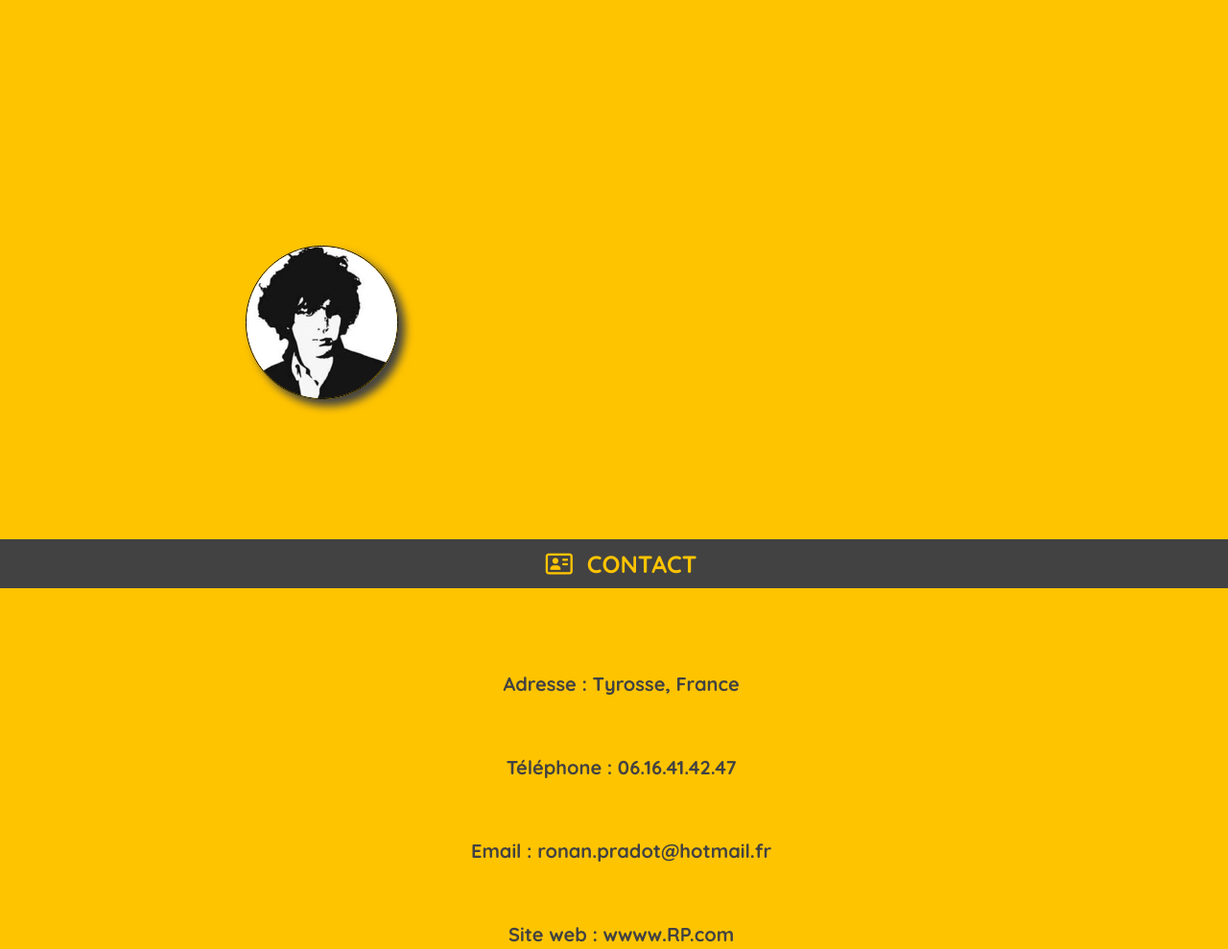
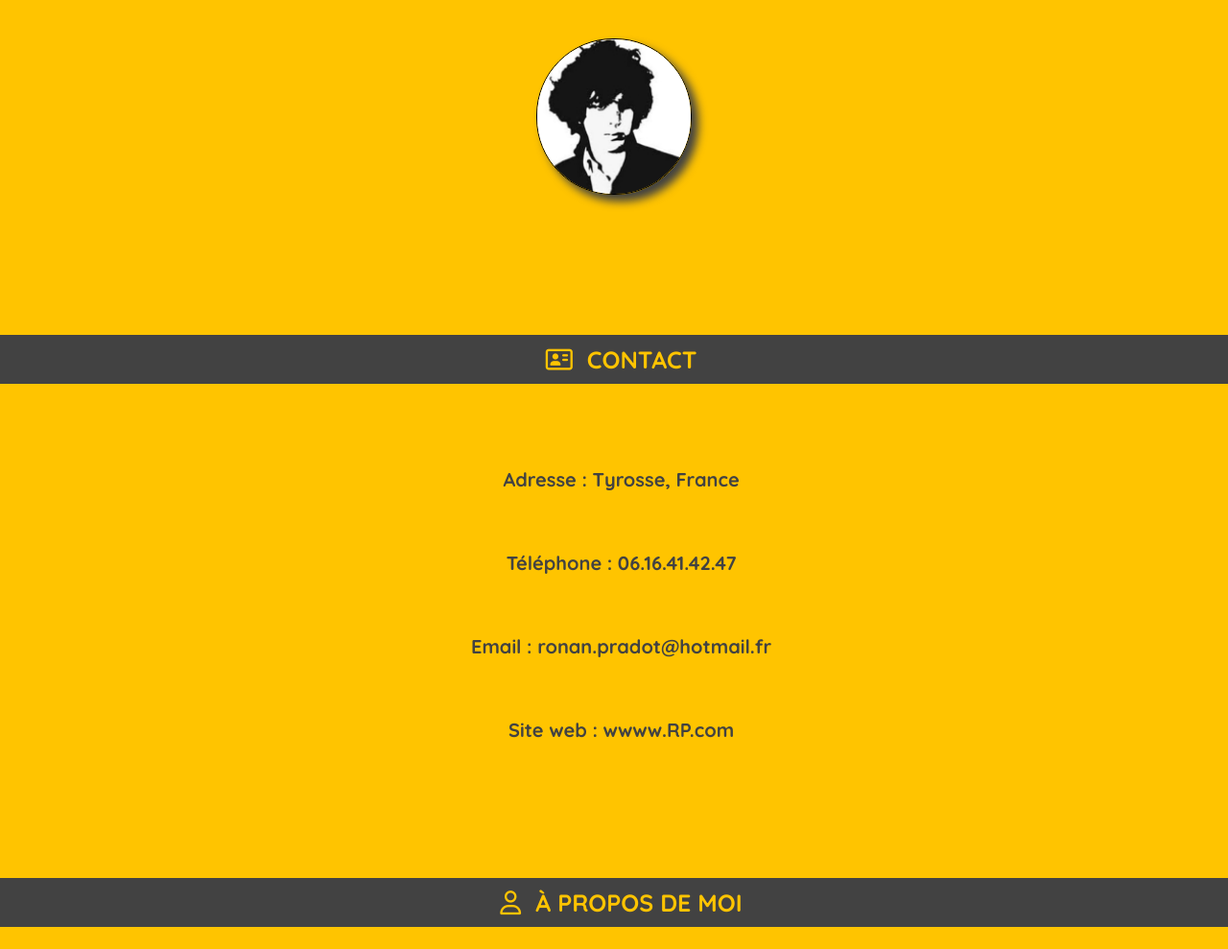
Before and after one commit to Ronan40/OCR_projet2, a plain HTML site: page index.html in a window 1280 px wide. Shown: the top 989 px of the page at 96% size. Drawn offline with Linux system fonts and the light colour scheme.

Commit message:
image center

```diff
--- a/oc.css
+++ b/oc.css
@@ -210,6 +210,9 @@ li p{
     #gauche{
         width: auto;
         height: auto;
+        text-align: center;
+        padding-top: 40px;
+
     }
 
     .title_left{
@@ -245,7 +248,11 @@ li p{
         margin-left: 3%;
     }
 
-
+    img{
+       width: 160px;
+       height: auto;
+       margin: 0 auto 0 auto;
+    }
 }
 
 @media screen and (max-width: 599px)
@@ -308,4 +315,9 @@ li p{
         margin-left: 3%;
     }
 
+    img{
+        width: 160px;
+       height: auto;
+       margin: 0 auto 0 auto;
+    }
 }
```
